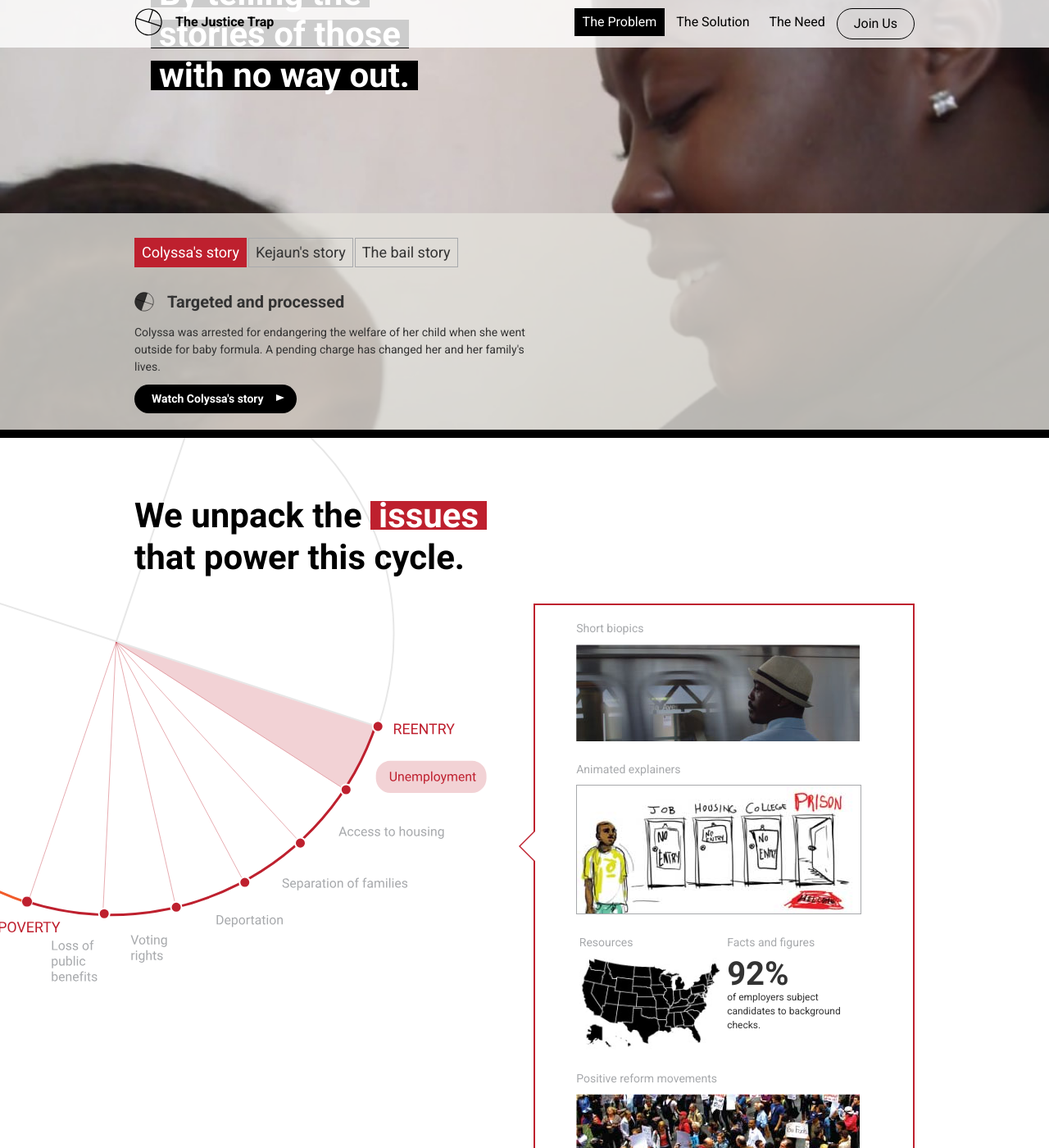
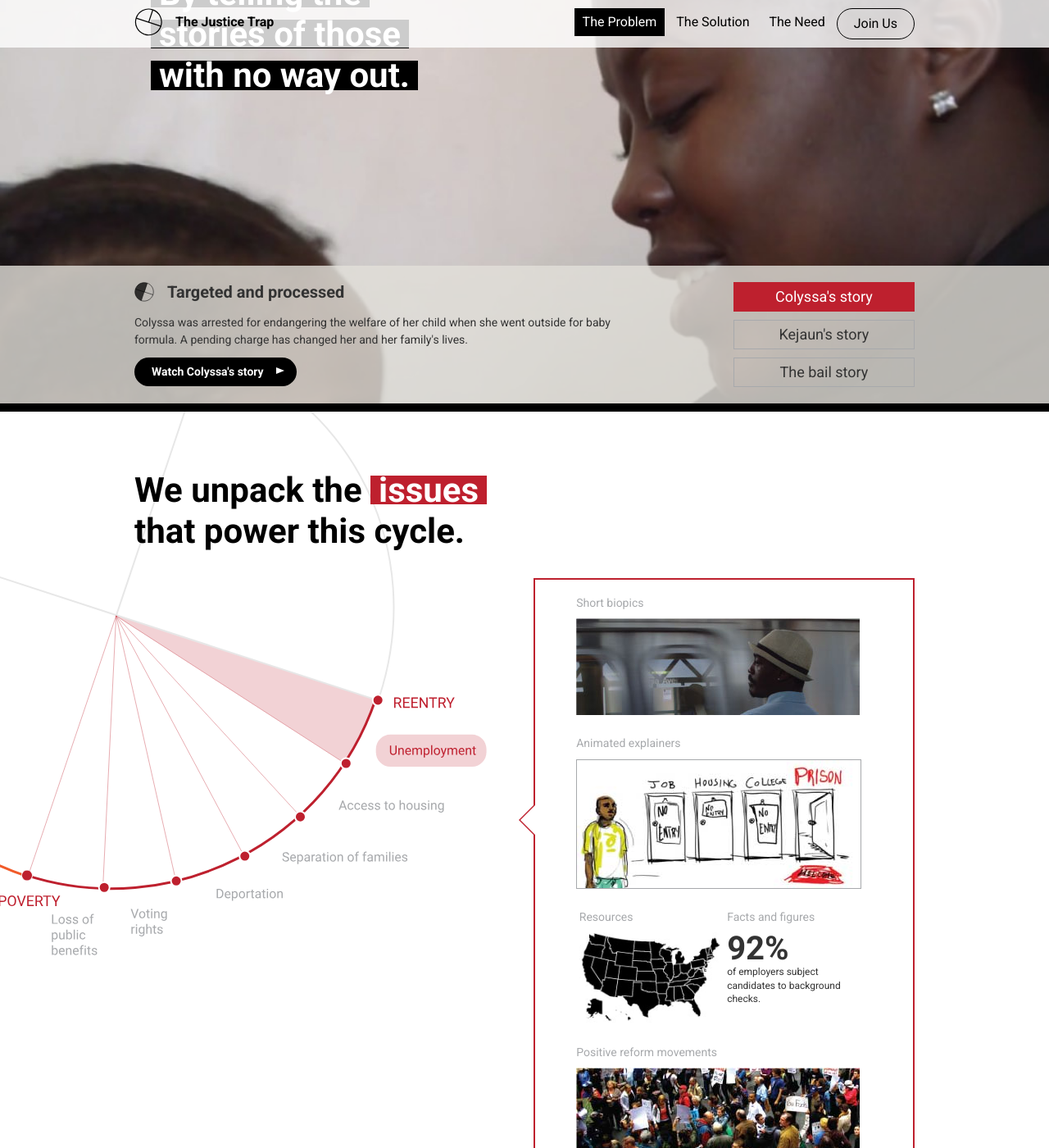
Before and after one commit to noahmanger/thejusticetrap, a Jekyll site: the page built from index.html, in a window 1280 px wide and 1400 px high, scrolled down 1687 px. Shown: the whole window at 82% size. Built offline with Jekyll 4.4.1, drawn with Linux system fonts in a browser that asks for light colours.

Commit message:
Condensing video overlay

```diff
--- a/assets/_sass/components/_tabs.scss
+++ b/assets/_sass/components/_tabs.scss
@@ -29,7 +29,7 @@
   @include media($large-screen-up) {
     overflow: visible;
     position: static;
-    padding-top: 30%;
+    padding-top: 35%;
   }
 }
 
@@ -39,7 +39,7 @@
   padding: 0 2rem;
 
   @include media($large-screen-up) {
-    margin-top: -30%;
+    margin-top: -35%;
     width: 100%;
   }
 }
@@ -88,12 +88,6 @@
   position: relative;
   width: 80%;
   padding: 2rem 0 1rem 0;
-}
-
-.video-tabs__blurb {
-  @include media($medium-screen-up) {
-    @include span-columns(8);
-  }
 }
 
 .video-trigger {
@@ -161,3 +155,33 @@
 .cycle--targeted-processed {
   background: url('../img/cycle-icon-targeted-processed.svg') no-repeat;
 }
+
+@include media($large-screen-up) {
+  .video-tabs__content {
+    @include span-columns(8);
+    padding: 0;
+  }
+
+  .video-tabs__nav {
+    @include span-columns(3);
+    @include shift(1);
+    @include omega();
+    float: right;
+    padding: 0;
+
+    .tab-nav__item {
+      display: block;
+      float: none;
+      width: 100%;
+      margin-bottom: 1rem;
+
+      &:last-child {
+        margin-bottom: 0;
+      }
+
+      button {
+        width: 100%;
+      }
+    }
+  }
+}
```
